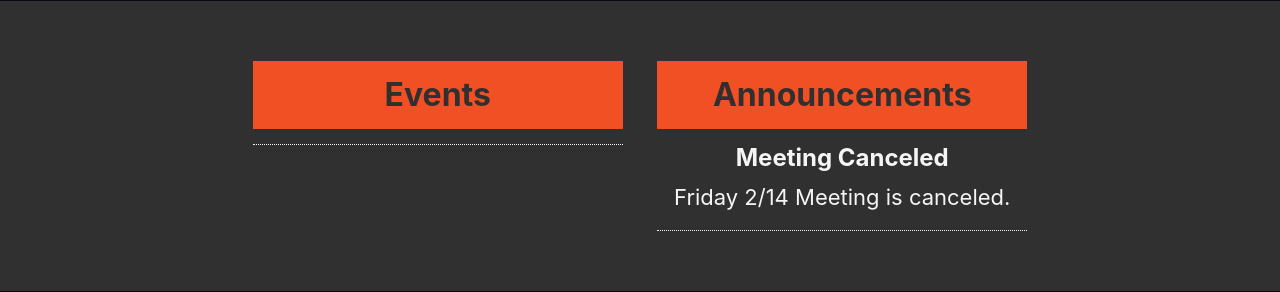
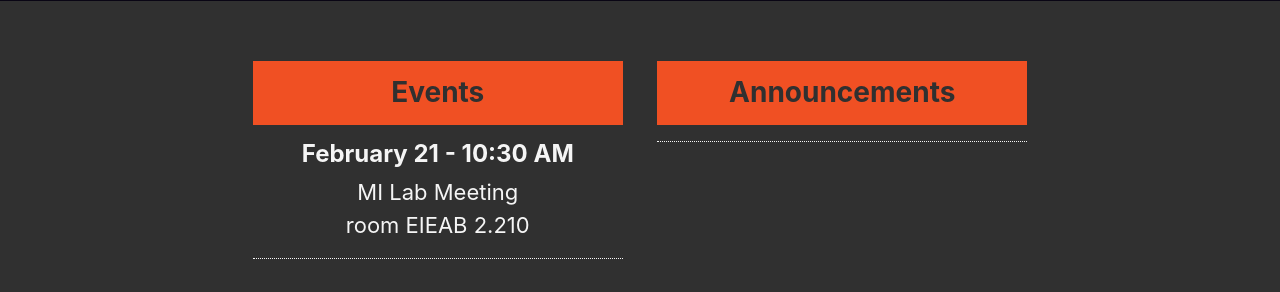
Before and after one commit to miutrgv/miutrgv.github.io, a PHP site: page / in a window 1280 px wide. Shown: the part 534-826 px from the top of the page. Run offline with PHP 8.4, Linux system fonts and the light colour scheme.

Commit message:
Updated Meeting announcement

```diff
--- a/index.html
+++ b/index.html
@@ -142,8 +142,8 @@
         <h2 class="event-title">Events</h2>
 
         <div class="event">
-          <!-- <h5 class="event-date">10:30 AM - Every Friday</h5>
-          <p class="event-subject">MI Lab Weekly Meeting<br>in EIEAB 2.210</p> -->
+          <h5 class="event-date"><span id="next-friday"></span> - 10:30 AM</h5>
+          <p class="event-subject">MI Lab Meeting<br>room EIEAB 2.210</p>
         </div>
 
       </div>
@@ -153,8 +153,8 @@
         <h2 class="event-title">Announcements</h2>
 
         <div class="event">
-          <h5 class="event-date">Meeting Canceled</h5>
-          <p class="event-subject">Friday 2/14 Meeting is canceled.</p>
+          <h5 class="event-date"></h5>
+          <p class="event-subject"></p>
         </div>
 
       </div>
@@ -1090,7 +1090,21 @@
       }
     };
   </script>
+  <script>
+    function getNextFriday() {
+    const today = new Date();
+    const dayOfWeek = today.getDay(); // 0 is Sunday, 1 is Monday, ..., 5 is Friday, 6 is Saturday
+    const daysUntilFriday = (5 - dayOfWeek + 7) % 7; // Calculate days until next Friday
+    const nextFriday = new Date(today);
+    nextFriday.setDate(today.getDate() + daysUntilFriday);
 
+    const options = { month: 'long', day: 'numeric' };
+    return nextFriday.toLocaleDateString(undefined, options);
+    }
+
+    const nextFridayDate = getNextFriday();
+    document.getElementById("next-friday").innerHTML = nextFridayDate;
+  </script>
 </body>
 
 </html>
--- a/style/stylesheet.css
+++ b/style/stylesheet.css
@@ -102,9 +102,10 @@
 .event-title {
     background-color: #F05023;
     color: #303030;
-    font-weight: bold;
+    font-weight: 700;
     width: 100%;
     padding: 15px;
+    font-size: 28px;
 }
 
 .event {
@@ -117,6 +118,7 @@
     color: whitesmoke;
     font-weight: bold;
     font-size: 24px;
+    font-weight: 700;
 }
 
 .event-subject {
```
